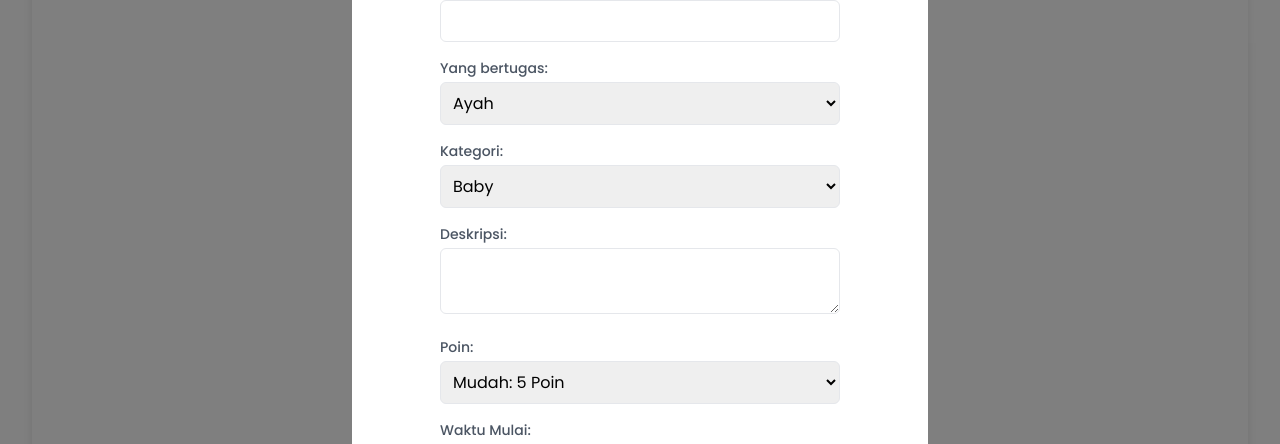
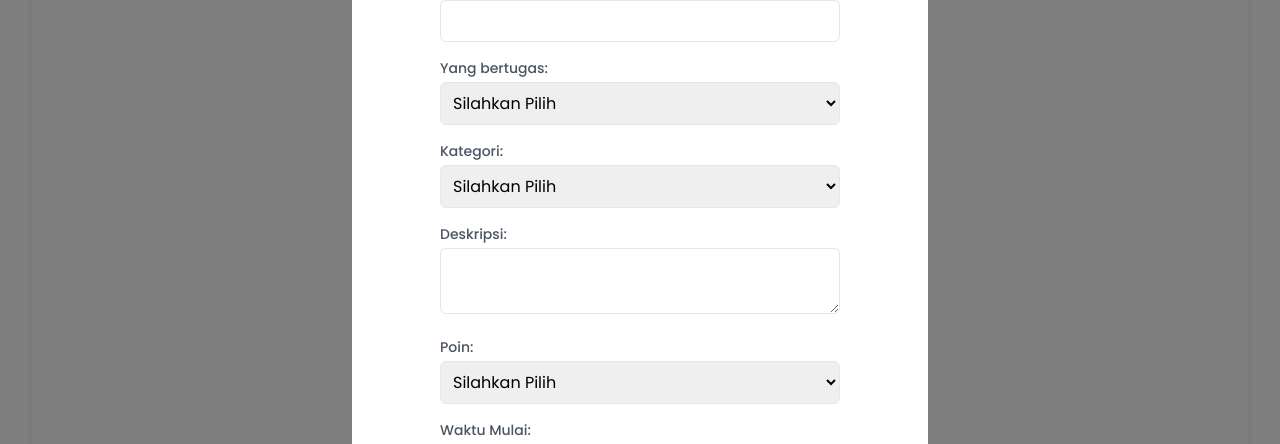
Before and after one commit to RangkayoRasunaSaid/EquiParenting-project, a React (Vite) app: page / in a window 1280 px wide. Both pictures are taken after a click on the button 640 px from the left and 739 px from the top of the page. Shown: the part 212-656 px from the top of the page. Built offline with nearby package versions, Linux system fonts and the light colour scheme; no server answers.

Commit message:
mengupdate logic button add form

```diff
--- a/src/components/ActivityCard/ButtonAddActivity.jsx
+++ b/src/components/ActivityCard/ButtonAddActivity.jsx
@@ -1,17 +1,20 @@
 import { useState } from 'react';
 import { IoCloseCircle } from 'react-icons/io5';
 import { MdAdd } from "react-icons/md";
+import axios from 'axios';
 
 const ButtonAddActivity = () => {
     const [isModalOpen, setModalOpen] = useState(false);
     const [taskData, setTaskData] = useState({
-      title: '',
-      assignee: '',
-      category: '',
-      description: '',
-      points: '',
-      startTime: '',
-      endTime: '',
+      judulTask: '',
+      yangBertugas: '',
+      kategori: '',
+      deskripsi: '',
+      point: '',
+      waktuMulai: '',
+      waktuSelesai: '',
+      gambar: '',
+      disetujuiOleh: ''
     });
 
     const openModal = () => {
@@ -38,10 +41,20 @@ const ButtonAddActivity = () => {
       });
     };
 
-    const handleSubmit = () => {
-      // Lakukan sesuatu dengan data task, seperti menyimpan ke database
-      console.log('Task Data:', taskData);
-      closeModal();
+    const handleSubmit = async () => {
+      try {
+        // Kirim data ke API menggunakan axios
+        const response = await axios.post('https://6582da8502f747c8367a60e5.mockapi.io/schedule/aktivitas', taskData);
+        console.log('Response:', response.data);
+        // Alert pengguna jika data berhasil dikirim
+        alert('Aktivitas berhasil ditambahkan!');
+        // Setelah berhasil, tutup modal
+        closeModal();
+      } catch (error) {
+        console.error('Error:', error);
+        // Alert pengguna jika terjadi kesalahan
+        alert('Gagal menambahkan aktivitas. Silakan coba lagi.');
+      }
     };
 
     return (
@@ -66,47 +79,51 @@ const ButtonAddActivity = () => {
                 </div>
                 <form>
                     <div className="mb-4">
-                      <label htmlFor="title" className="block text-sm font-medium text-gray-600">
+                      <label htmlFor="judulTask" className="block text-sm font-medium text-gray-600">
                         Judul Task:
                       </label>
                       <input
                         type="text"
-                        id="title"
-                        name="title"
-                        value={taskData.title}
+                        id="judulTask"
+                        name="judulTask"
+                        value={taskData.judulTask|| ''}
                         onChange={handleInputChange}
                         className="mt-1 p-2 border rounded-md w-full"
+                        required
                       />
                     </div>
 
                     <div className="mb-4">
-                      <label htmlFor="assignee" className="block text-sm font-medium text-gray-600">
+                      <label htmlFor="yangBertugas" className="block text-sm font-medium text-gray-600">
                         Yang bertugas:
                       </label>
                       <select
-                        id="assignee"
-                        name="assignee"
-                        value={taskData.assignee}
+                        id="yangBertugas"
+                        name="yangBertugas"
+                        value={taskData.yangBertugas || ''}
                         onChange={handleInputChange}
                         className="mt-1 p-2 border rounded-md w-full"
+                        required
                       >
+                        <option value="" disabled selected>Silahkan Pilih</option>
                         <option value="ayah">Ayah</option>
                         <option value="bunda">Bunda</option>
-                        <option value="others">Others</option>
                       </select>
                     </div>
 
                     <div className="mb-4">
-                      <label htmlFor="category" className="block text-sm font-medium text-gray-600">
+                      <label htmlFor="kategori" className="block text-sm font-medium text-gray-600">
                         Kategori:
                       </label>
                       <select
-                        id="category"
-                        name="category"
-                        value={taskData.category}
+                        id="kategori"
+                        name="kategori"
+                        value={taskData.kategori || ''}
                         onChange={handleInputChange}
                         className="mt-1 p-2 border rounded-md w-full"
+                        required
                       >
+                        <option value=""disabled selected>Silahkan Pilih</option>
                         <option value="Baby">Baby</option>
                         <option value="Dapur">Dapur</option>
                         <option value="Laundry">Laundry</option>
@@ -121,29 +138,31 @@ const ButtonAddActivity = () => {
                     </div>
 
                     <div className="mb-4">
-                      <label htmlFor="description" className="block text-sm font-medium text-gray-600">
+                      <label htmlFor="deskripsi" className="block text-sm font-medium text-gray-600">
                         Deskripsi:
                       </label>
                       <textarea
-                        id="description"
-                        name="description"
-                        value={taskData.description}
+                        id="deskripsi"
+                        name="deskripsi"
+                        value={taskData.deskripsi || ''}
                         onChange={handleInputChange}
                         className="mt-1 p-2 border rounded-md w-full"
                       />
                     </div>
 
                     <div className="mb-4">
-                      <label htmlFor="points" className="block text-sm font-medium text-gray-600">
+                      <label htmlFor="point" className="block text-sm font-medium text-gray-600">
                         Poin:
                       </label>
                       <select
-                        id="points"
-                        name="points"
-                        value={taskData.points}
+                        id="point"
+                        name="point"
+                        value={taskData.point || ''}
                         onChange={handleInputChange}
                         className="mt-1 p-2 border rounded-md w-full"
+                        required
                       >
+                        <option value="" disabled selected>Silahkan Pilih</option>
                         <option value="5">Mudah: 5 Poin</option>
                         <option value="10">Sedang: 10 Poin</option>
                         <option value="15">Sulit: 15 Poin</option>
@@ -152,30 +171,32 @@ const ButtonAddActivity = () => {
                     </div>
 
                     <div className="mb-4">
-                      <label htmlFor="startTime" className="block text-sm font-medium text-gray-600">
+                      <label htmlFor="waktuMulai" className="block text-sm font-medium text-gray-600">
                         Waktu Mulai:
                       </label>
                       <input
                         type="datetime-local"
-                        id="startTime"
-                        name="startTime"
-                        value={taskData.startTime}
+                        id="waktuMulai"
+                        name="waktuMulai"
+                        value={taskData.waktuMulai || ''}
                         onChange={handleDateTimeChange}
                         className="mt-1 p-2 border rounded-md w-full"
+                        required
                       />
                     </div>
 
                     <div className="mb-4">
-                      <label htmlFor="endTime" className="block text-sm font-medium text-gray-600">
+                      <label htmlFor="waktuSelesai" className="block text-sm font-medium text-gray-600">
                         Waktu Selesai:
                       </label>
                       <input
                         type="datetime-local"
-                        id="endTime"
-                        name="endTime"
-                        value={taskData.endTime}
+                        id="waktuSelesai"
+                        name="waktuSelesai"
+                        value={taskData.waktuSelesai || ''}
                         onChange={handleDateTimeChange}
                         className="mt-1 p-2 border rounded-md w-full"
+                        required
                       />
                     </div>
 
```
